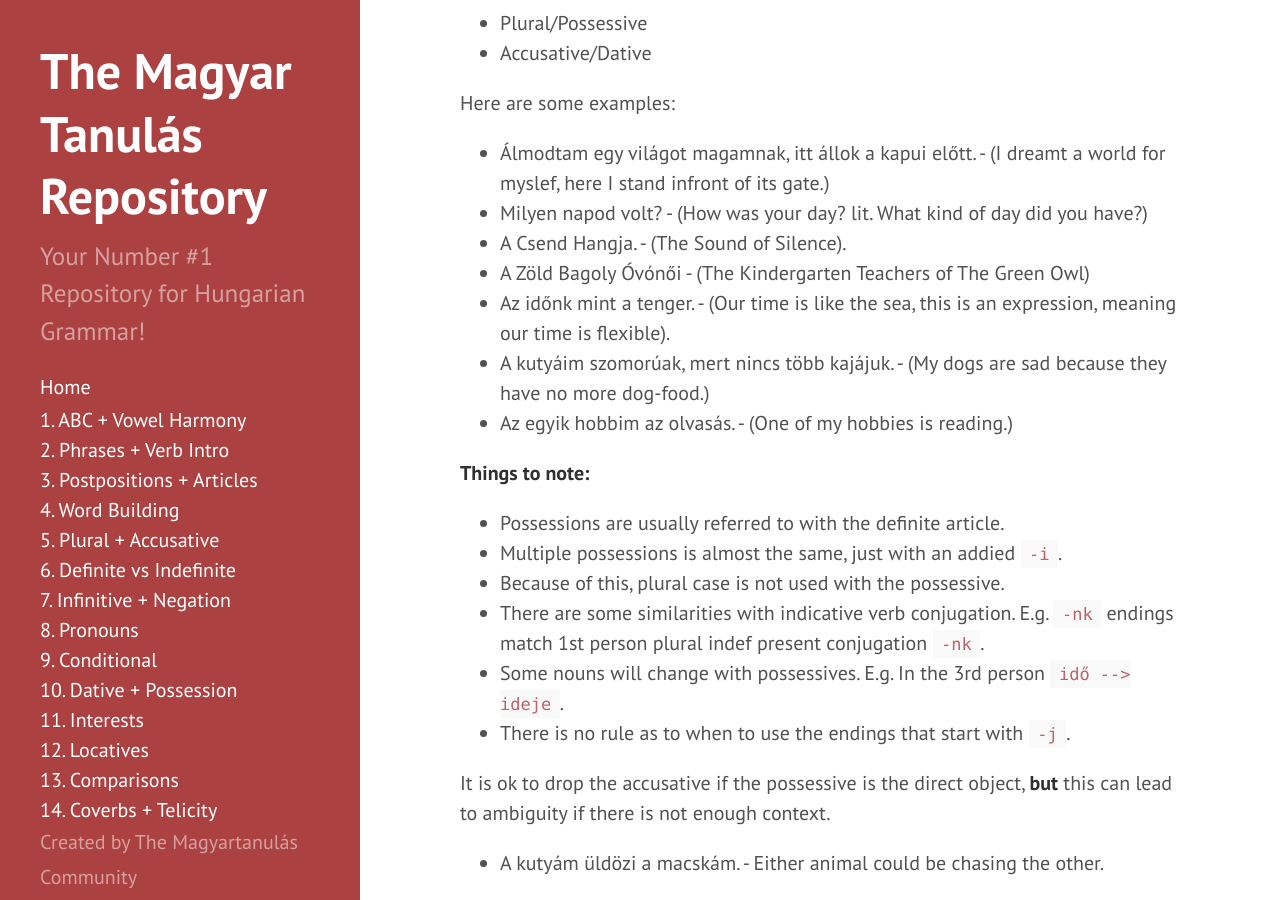
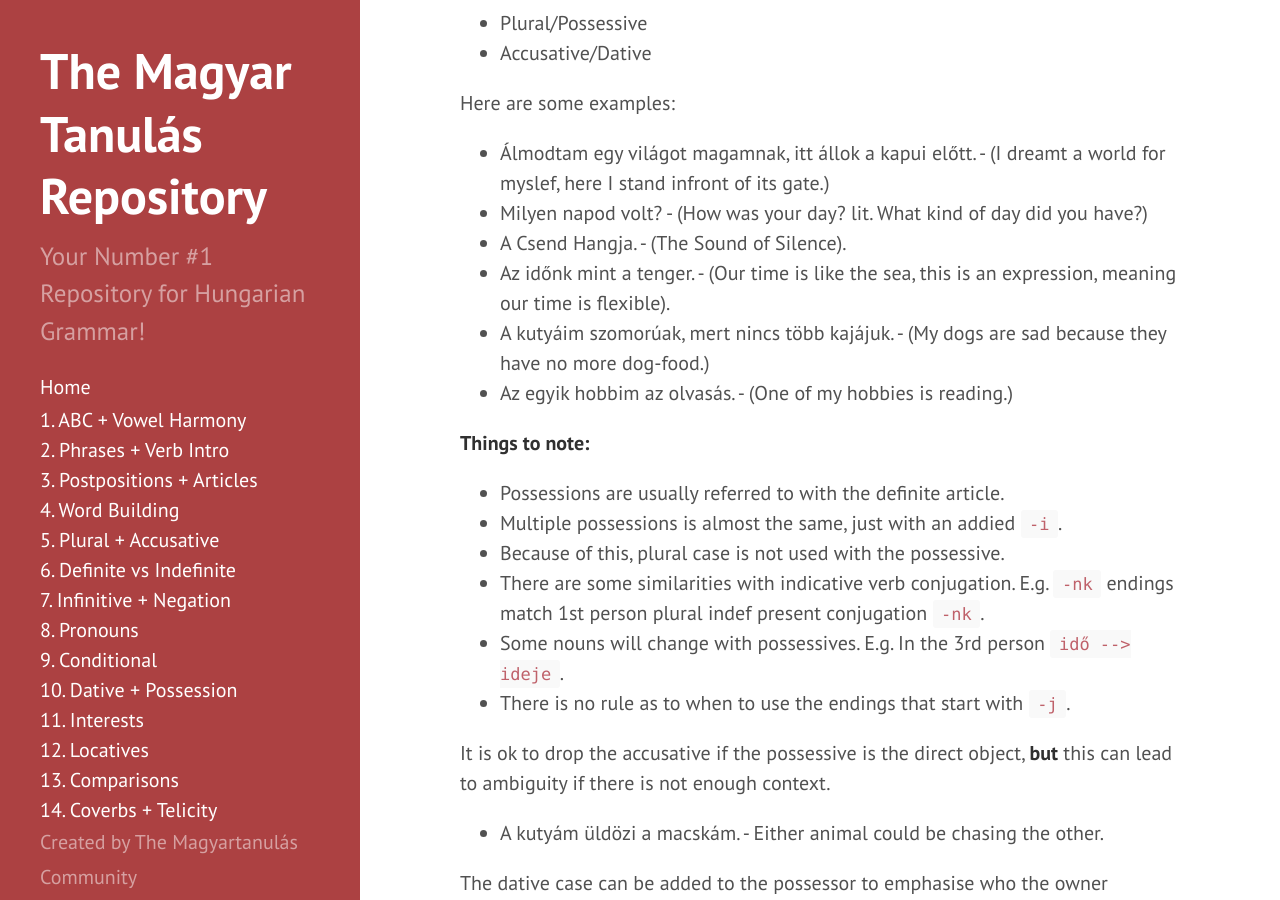
Before and after one commit to Magyartanulas/magyartanulas.github.io, a Jekyll site: the page built from dative_possession.md, in a window 1280 px wide and 900 px high, scrolled down 2511 px. Built offline with Jekyll 4.4.1, drawn with Linux system fonts in a browser that asks for light colours; Markdown is read by kramdown in place of the engine named in the settings.

Commit message:
Update dative_possession.md

```diff
--- a/dative_possession.md
+++ b/dative_possession.md
@@ -72,7 +72,6 @@ Here are some examples:
 * Álmodtam egy világot magamnak, itt állok a kapui előtt. - (I dreamt a world for myslef, here I stand infront of its gate.)
 * Milyen napod volt? - (How was your day? lit. What kind of day did you have?)
 * A Csend Hangja. - (The Sound of Silence).
-* A Zöld Bagoly Óvónői - (The Kindergarten Teachers of The Green Owl)
 * Az időnk mint a tenger. - (Our time is like the sea, this is an expression, meaning our time is flexible).
 * A kutyáim szomorúak, mert nincs több kajájuk. - (My dogs are sad because they have no more dog-food.)
 * Az egyik hobbim az olvasás. - (One of my hobbies is reading.)
```
